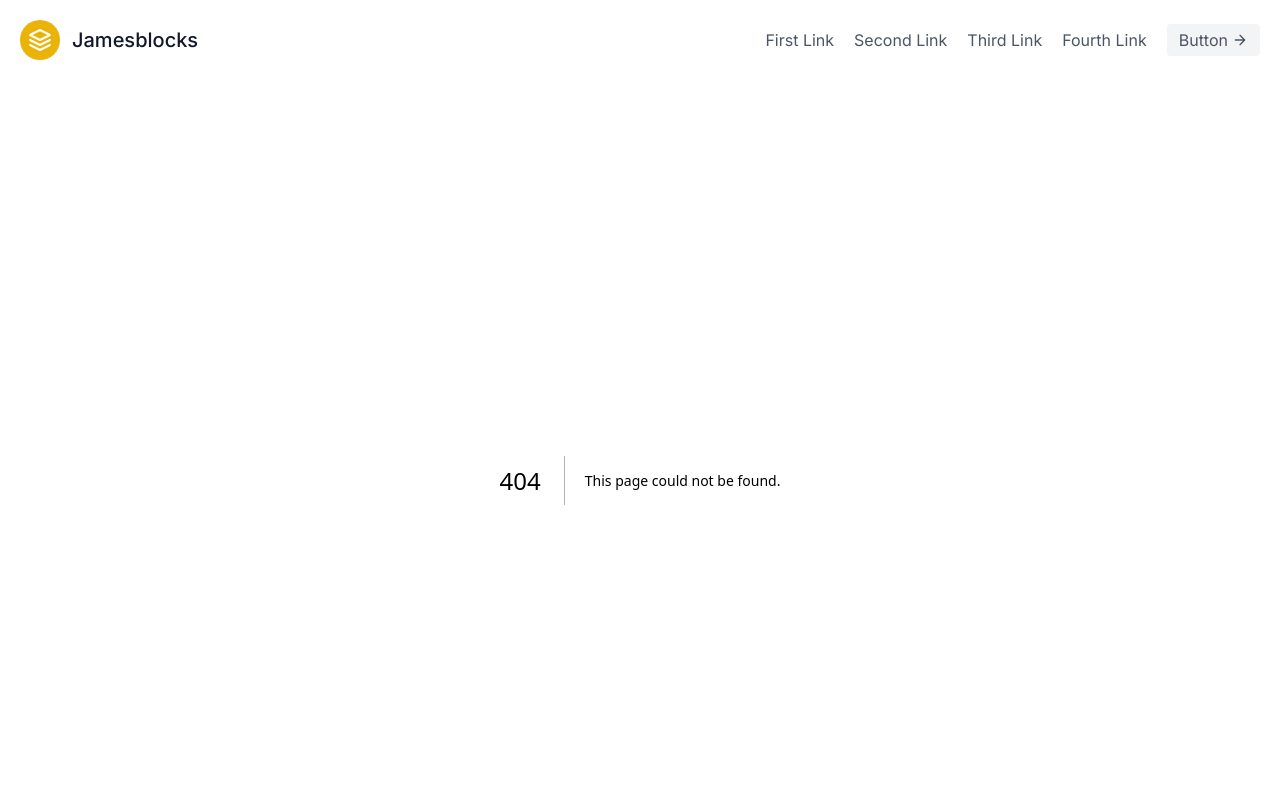
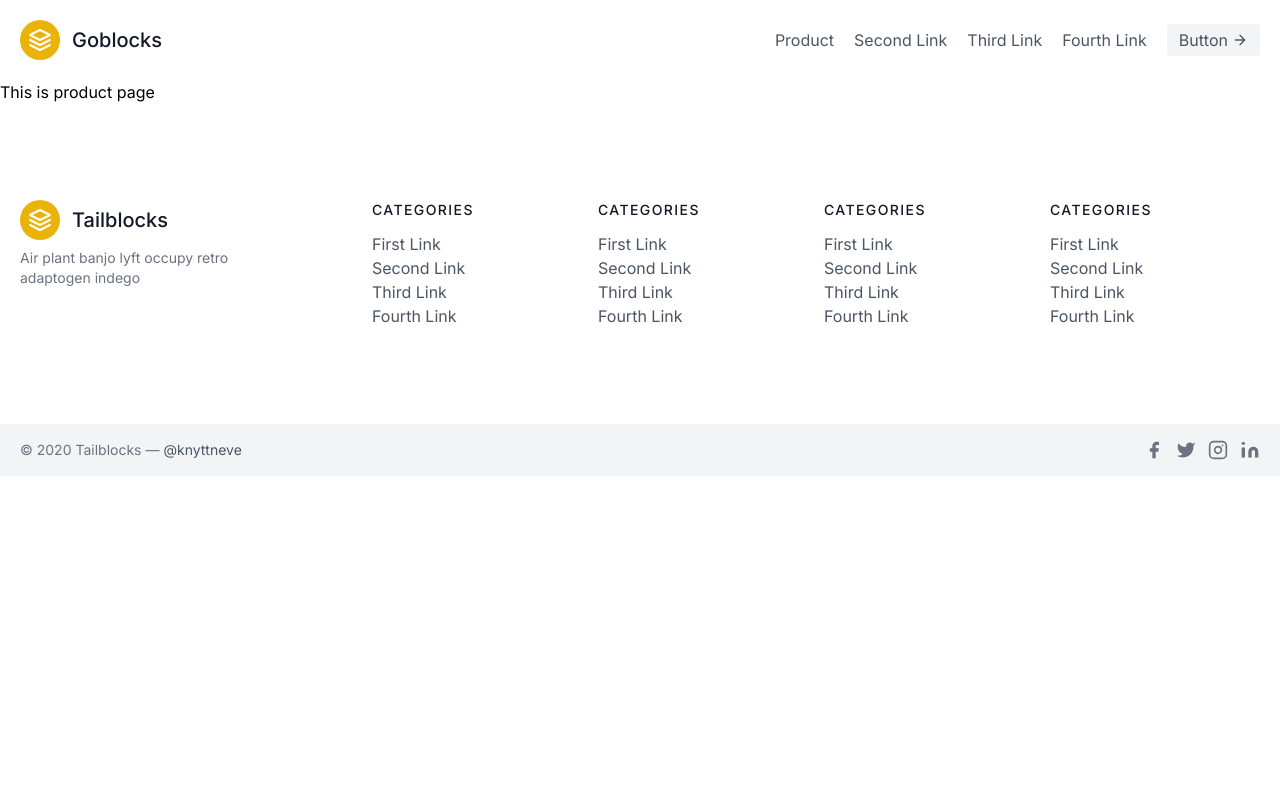
Before and after one commit to rifqipinasthika/dummy-nextjs-landing, a Next.js app: page /product in a window 1280 px wide. Before the commit this address had no page. Shown: the top 800 px of the page. Built offline with nearby package versions, Linux system fonts and the light colour scheme.

Commit message:
initial setup link

```diff
--- a/app/components/header.tsx
+++ b/app/components/header.tsx
@@ -1,17 +1,18 @@
 import React from 'react'
+import Link from 'next/link'
 
 export const Header = () => {
     return (
         <header className="text-gray-600 body-font">
             <div className="container mx-auto flex flex-wrap p-5 flex-col md:flex-row items-center">
-                <a className="flex title-font font-medium items-center text-gray-900 mb-4 md:mb-0">
+                <a className="flex title-font font-medium items-center text-gray-900 mb-4 md:mb-0" href='/'>
                     <svg xmlns="http://www.w3.org/2000/svg" fill="none" stroke="currentColor" stroke-linecap="round" stroke-linejoin="round" stroke-width="2" className="w-10 h-10 text-white p-2 bg-yellow-500 rounded-full" viewBox="0 0 24 24">
                         <path d="M12 2L2 7l10 5 10-5-10-5zM2 17l10 5 10-5M2 12l10 5 10-5"></path>
                     </svg>
-                    <span className="ml-3 text-xl">Jamesblocks</span>
+                    <span className="ml-3 text-xl">Goblocks</span>
                 </a>
                 <nav className="md:ml-auto flex flex-wrap items-center text-base justify-center">
-                    <a className="mr-5 hover:text-gray-900">First Link</a>
+                    <a className="mr-5 hover:text-gray-900" href='/product'>Product</a>
                     <a className="mr-5 hover:text-gray-900">Second Link</a>
                     <a className="mr-5 hover:text-gray-900">Third Link</a>
                     <a className="mr-5 hover:text-gray-900">Fourth Link</a>
--- /dev/null
+++ b/app/product/page.tsx
@@ -0,0 +1,7 @@
+export default function Product() {
+    return (
+        <main>
+            <h1>This is product page</h1>
+        </main>
+    )
+}
```
